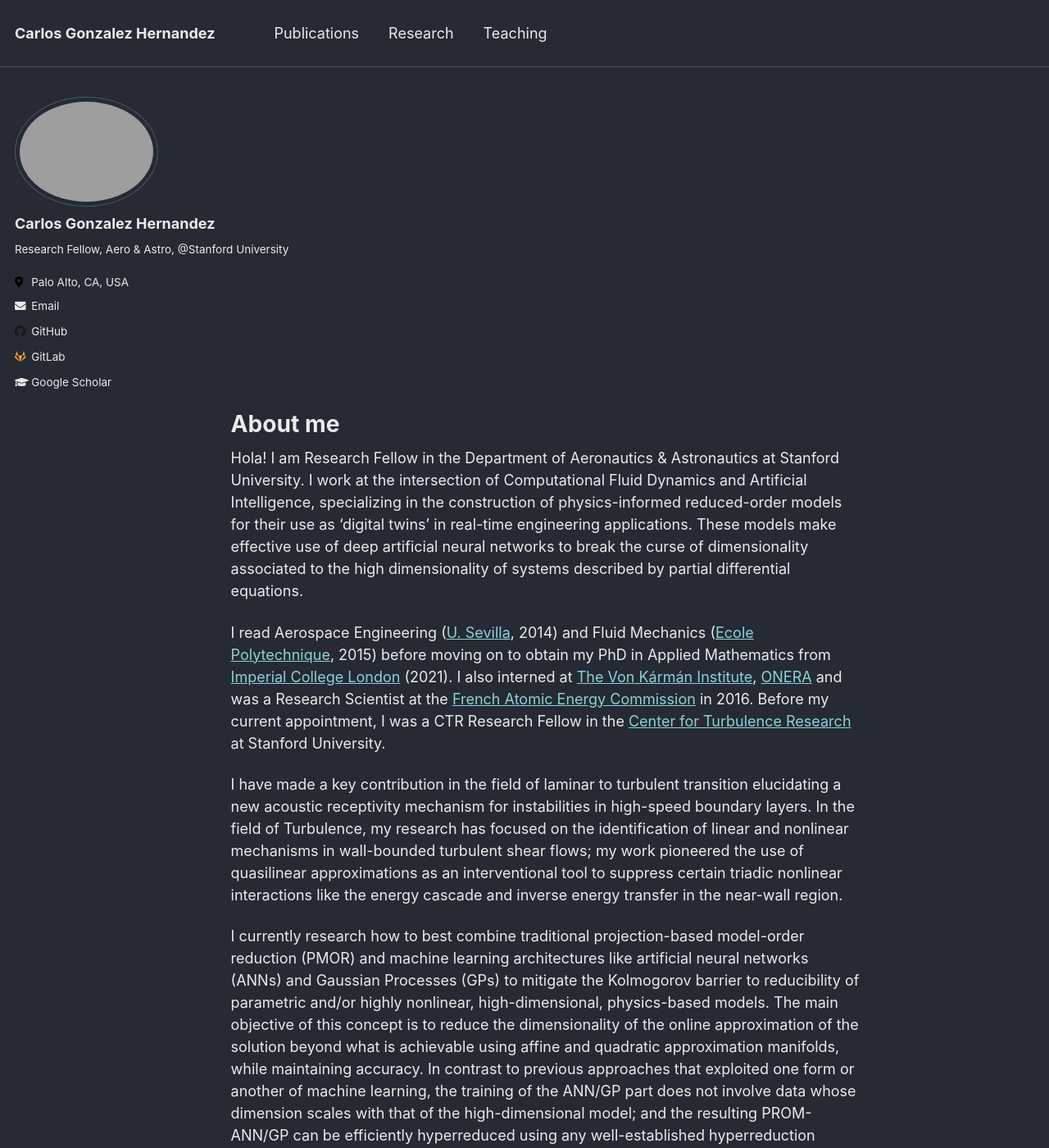
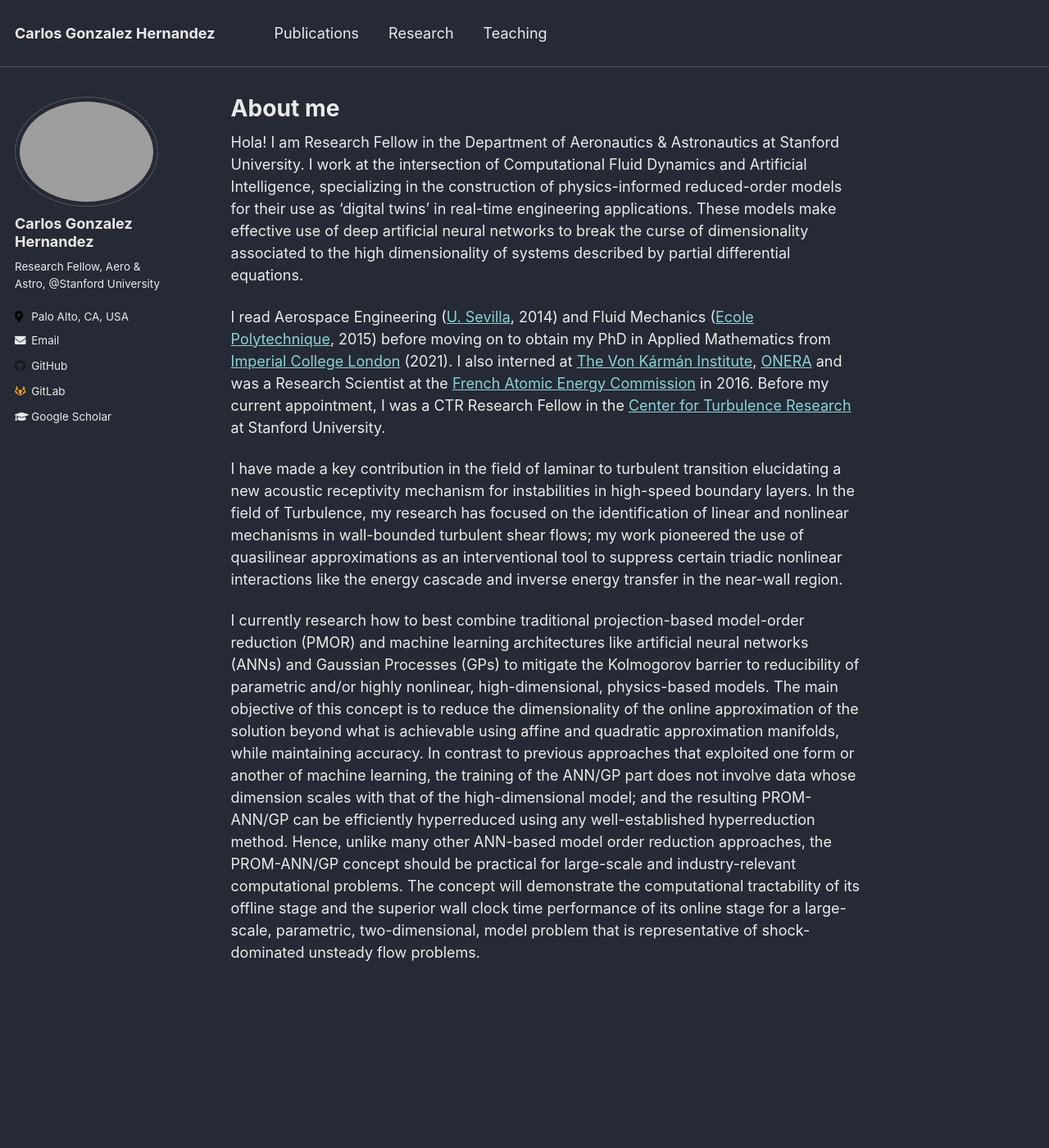
Before and after one commit to cghernan/cghernan.github.io, a Jekyll site: the page built from _pages/about.md, in a window 1280 px wide and 1400 px high. Shown: the whole window at 82% size. Built offline with Jekyll 4.4.1, drawn with Linux system fonts in a browser that asks for light colours.

Commit message:
Update _sidebar.scss

```diff
--- a/_sass/_sidebar.scss
+++ b/_sass/_sidebar.scss
@@ -13,8 +13,8 @@
   @include clearfix();
   margin-bottom: 1em;
 
-  @include breakpoint($xx-large) {
-    @include span(5 of 12);
+  @include breakpoint($x-large) {
+    @include span(2 of 12);
     opacity: 1;
     -webkit-transition: opacity 0.2s ease-in-out;
             transition: opacity 0.2s ease-in-out;
```
